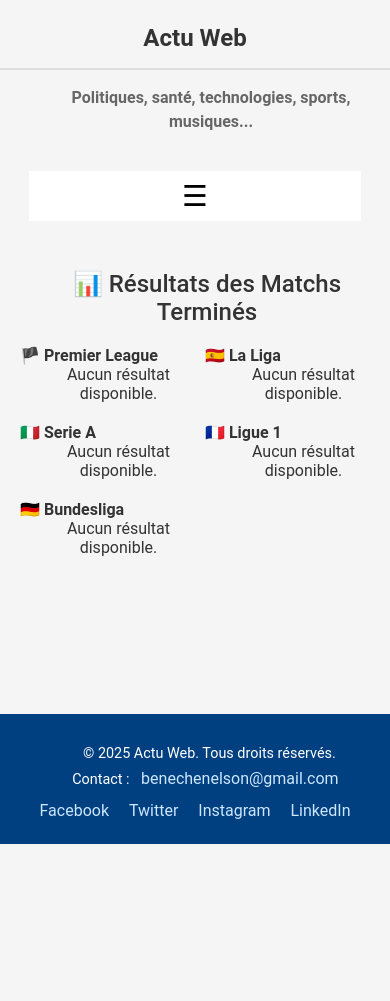
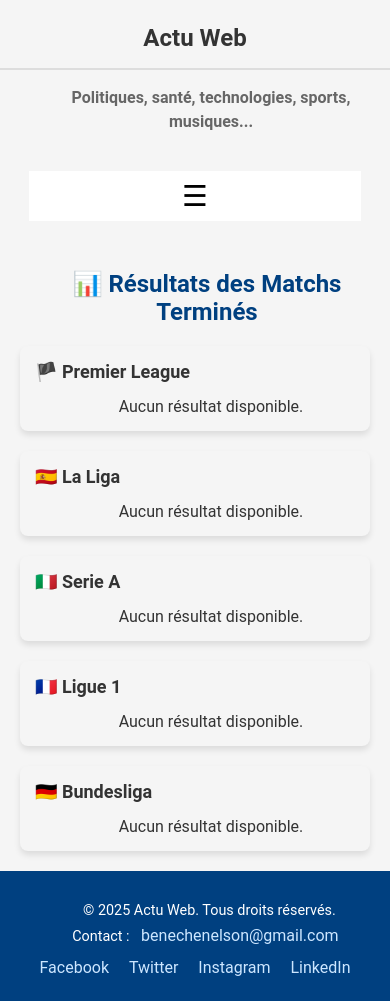
Before and after one commit to nelsonBeneche723/actuweb, a Flask app: page /sports/match-termine in a window 390 px wide. Before the commit the page ends 844 px from the top, so only its background shows below. Run offline with Flask 3, Linux system fonts and the light colour scheme; data that the repository does not hold is empty; some libraries are stand-ins or nearby versions.

Commit message:
Add files via upload

```diff
--- a/templates/match.html
+++ b/templates/match.html
@@ -12,43 +12,53 @@ body {
     padding: 0;
     background-color: #f5f5f5;
 }
-
+/* Desktop */
 .matchs-termines {
-    padding: 40px;
+  max-width: 1200px;
+  margin: 0 auto;
+  padding: 40px 20px;
 }
 
-h2 {
+.matchs-termines h2 {
+  font-size: 32px;
+  font-weight: bold;
+  margin-bottom: 30px;
   text-align: center;
-    margin-bottom: 30px;
-    color: #333;
-    font-size: 28px;
-    font-weight: 500;
 }
 
-/* Styles de la grille des matchs */
 .match-container {
-    display: grid;
-    grid-template-columns: repeat(5, 1fr);
-    grid-gap: 30px;
+  display: flex;
+  flex-wrap: wrap;
+  justify-content: space-between;
+  gap: 30px;
+}
+
+.match-container section {
+  flex: 1 1 calc(50% - 15px);
+  background-color: #f5f5f5;
+  border-radius: 8px;
+  padding: 20px;
+  box-shadow: 0 4px 6px rgba(0, 0, 0, 0.1);
+  transition: transform 0.3s ease;
+}
+
+.match-container section:hover {
+  transform: translateY(-5px);
+}
+
+.match-container section h3 {
+  font-size: 20px;
+  font-weight: bold;
+  margin-bottom: 20px;
 }
 
 .match-item {
-    background-color: #fff;
-    border-radius: 8px;
-    box-shadow: 0 2px 6px rgba(0, 0, 0, 0.1);
-    padding: 20px;
-    text-align: center;
-    transition: transform 0.3s ease-in-out;
-}
-
-.match-item:hover {
-    transform: translateY(-5px);
+  margin-bottom: 20px;
 }
 
 .match-item p {
-    margin: 5px 0;
+  margin-bottom: 5px;
   font-size: 16px;
-    color: #333;
 }
 
 .match-item p:first-child {
@@ -56,40 +66,30 @@ h2 {
   font-weight: bold;
 }
 
-.match-item p:nth-child(2) {
-    font-size: 16px;
-    color: #666;
-}
-
-.match-item p:nth-child(3),
-.match-item p:nth-child(4) {
-    font-size: 14px;
-    color: #999;
-}
-
-/* Styles responsives */
-@media (max-width: 1024px) {
-    .match-container {
-        grid-template-columns: repeat(3, 1fr);
-    }
-}
-
-@media (max-width: 768px) {
+/* Mobile */
+@media (max-width: 767px) {
   .matchs-termines {
     padding: 20px;
   }
 
-    h2 {
+  .matchs-termines h2 {
     font-size: 24px;
+    margin-bottom: 20px;
   }
 
   .match-container {
-        grid-template-columns: repeat(2, 1fr);
-        grid-gap: 20px;
+    flex-direction: column;
+    gap: 20px;
   }
 
-    .match-item {
-        padding: 16px;
+  .match-container section {
+    flex-basis: auto;
+    padding: 15px;
+  }
+
+  .match-container section h3 {
+    font-size: 18px;
+    margin-bottom: 15px;
   }
 
   .match-item p {
```
Lines whose indentation alone changed are shown as unchanged.
